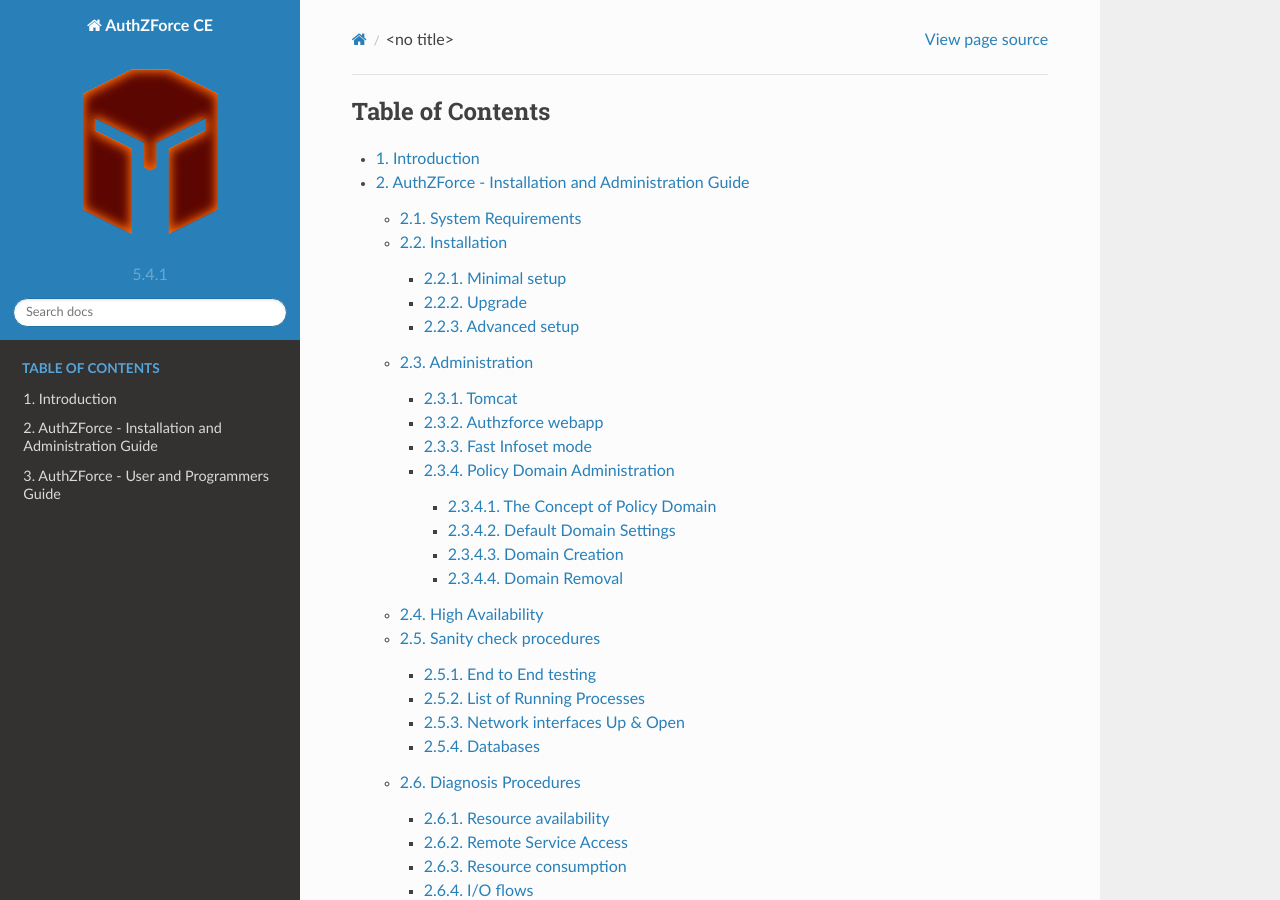
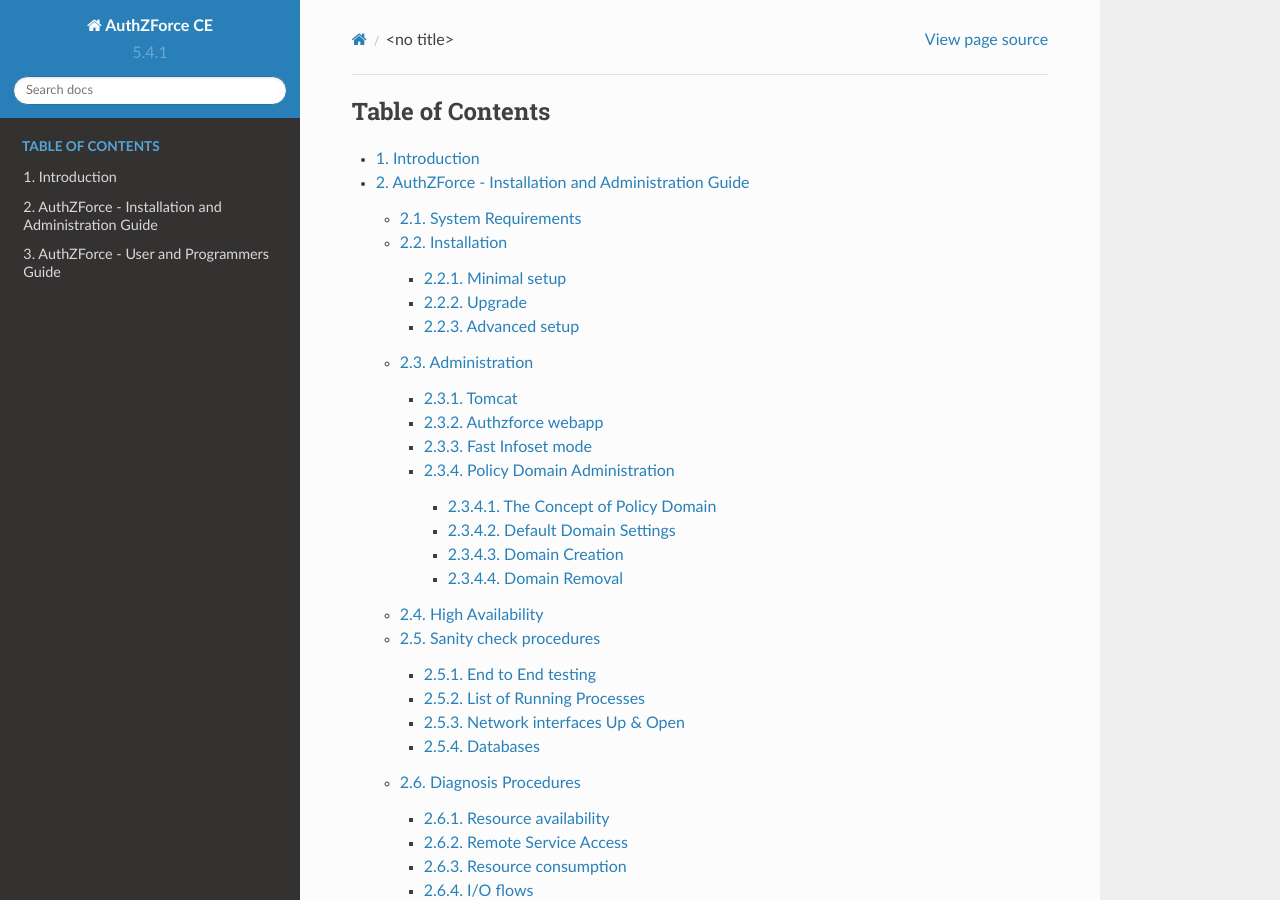
Before and after one commit to authzforce/fiware, a Sphinx documentation site: the page built from doc/index.rst, in a window 1280 px wide and 900 px high. Built offline with Sphinx 7.4.7 and the Read the Docs theme 2.0.0, drawn with Linux system fonts in a browser that asks for light colours; formulas are drawn with MathJax 3.

Commit message:
removed logo

```diff
--- a/doc/conf.py
+++ b/doc/conf.py
@@ -156,14 +156,14 @@
 
 # The name for this set of Sphinx documents.  If None, it defaults to
 # "<project> v<release> documentation".
-#html_title = None
+#html_title = 'AuthzForce CE Documentation'
 
 # A shorter title for the navigation bar.  Default is the same as html_title.
-#html_short_title = None
+#html_short_title = 'AuthzForce CE Documentation'
 
 # The name of an image file (relative to this directory) to place at the top
 # of the sidebar.
-html_logo = 'authzforce-logo-small.png'
+#html_logo = 'authzforce-logo-small.png'
 
 # The name of an image file (within the static path) to use as favicon of the
 # docs.  This file should be a Windows icon file (.ico) being 16x16 or 32x32
```
